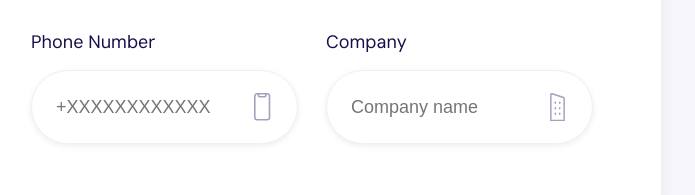
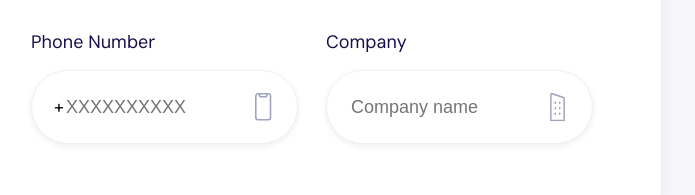
Before and after one commit to localbody/task2form, a Vue app: page / in a window 1280 px wide. Shown: the part 454-649 px from the top of the page, without its empty margins (328-1023 px from the left). Built offline with nearby package versions, Linux system fonts and the light colour scheme.

Commit message:
phone and email checker

```diff
--- a/src/App.vue
+++ b/src/App.vue
@@ -71,7 +71,7 @@ const onClickNextStep = (event) => {
     }
 
     // check email
-    const regExpEmail = /^[^\s@]+@[^\s@]+\.[^\s@]+$/
+    const regExpEmail = /^[a-zA-Z0-9._%+-]+@[a-zA-Z0-9.-]+\.[a-zA-Z]{2,}$/
     if (!regExpEmail.test(formsData.value.email)) {
       formsErrors.value.email = 'invalid email'
     } else {
@@ -79,7 +79,7 @@ const onClickNextStep = (event) => {
     }
 
     //check phone
-    const regExpPhone = /^\+[1-9]\d{11}$/ // '+' + 1 цифра + 11 цифр = +XXXXXXXXXXXX
+    const regExpPhone = /^[1-9]\d{11}$/ // '+' + 1 цифра + 11 цифр = +XXXXXXXXXXXX
     if (!regExpPhone.test(formsData.value.phone)) {
       formsErrors.value.phone = 'invalid phone'
     } else {
@@ -100,6 +100,12 @@ const onClickNextStep = (event) => {
 
 const onClickPreviousStep = (event) => {
   if (currentStep.value > 1) currentStep.value--
+}
+
+const onInputPhone = (event) => {
+  const value = event.target.value.replace(/\D/g, '').slice(0, 12)
+  event.target.value = value
+  formsData.value.phone = value
 }
 </script>
 
@@ -144,11 +150,13 @@ const onClickPreviousStep = (event) => {
             />
 
             <InputText
+              :isPhone="true"
               v-model="formsData.phone"
               label="Phone Number"
               icon="phone"
-              placeholder="+XXXXXXXXXXXX"
+              placeholder="XXXXXXXXХX"
               :error="formsErrors.phone || ''"
+              @input="onInputPhone"
             />
 
             <InputText
--- a/src/components/UI/InputText.vue
+++ b/src/components/UI/InputText.vue
@@ -17,6 +17,11 @@ const props = defineProps({
     default: '',
   },
 
+  isPhone: {
+    type: Boolean,
+    default: false,
+  },
+
   error: {
     type: String,
     default: '',
@@ -29,7 +34,13 @@ const emit = defineEmits(['update:modelValue'])
 <template>
   <div class="form__item">
     <label class="form__item-label">{{ label }}</label>
-    <div :class="['form__item-input', `form__item-input--${icon}`]">
+    <div
+      :class="[
+        'form__item-input',
+        `form__item-input--${icon}`,
+        { 'form__item-input--phone': isPhone },
+      ]"
+    >
       <input
         type="text"
         :placeholder="placeholder"
@@ -57,7 +68,7 @@ const emit = defineEmits(['update:modelValue'])
 
 .form__item-error {
   position: absolute;
-  bottom: -21px;
+  bottom: -18px;
   left: 0;
   color: tomato;
   font-size: 13px;
@@ -70,6 +81,7 @@ const emit = defineEmits(['update:modelValue'])
   border-radius: 46px;
   padding: 22px;
   display: flex;
+  align-items: center;
   justify-content: space-between;
   position: relative;
 }
@@ -80,6 +92,11 @@ const emit = defineEmits(['update:modelValue'])
   font-size: 18px;
   line-height: 20px;
   width: 100%;
+}
+
+.form__item-input--phone::before {
+  content: '+';
+  font-size: 18px;
 }
 
 .form__item-input::after {
```
